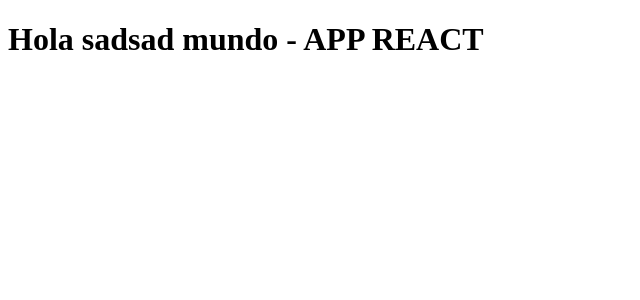
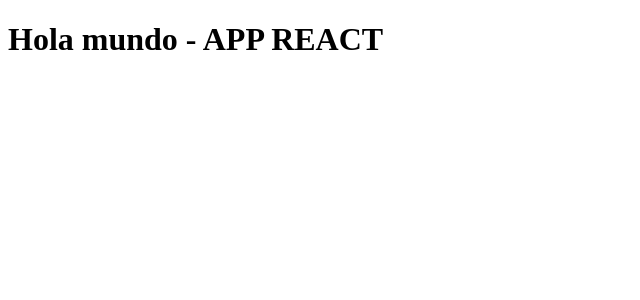
Before and after one commit to betoxd40/shakymar, a React app: page / in a window 1280 px wide. Shown: the top 300 px of the page, without its empty margins (0-640 px from the left). Built offline with nearby package versions, Linux system fonts and the light colour scheme; the HTML template or start-up script is replaced by a standard one.

Commit message:
el servidor se inicia con npm run node

```diff
--- a/package.json
+++ b/package.json
@@ -5,7 +5,8 @@
   "main": "index.js",
   "scripts": {
     "start":
-      "webpack && webpack-dev-server --config ./webpack.config.js --mode development --open --hot",
+      "webpack-dev-server --config ./webpack.config.js --mode development --open --hot",
+    "node": "node ./server/server.js",
     "build": "webpack"
   },
   "repository": {
@@ -19,6 +20,7 @@
   },
   "homepage": "https://github.com/betoxd40/shakymar#readme",
   "dependencies": {
+    "express": "^4.16.3",
     "react": "^16.3.2",
     "react-dom": "^16.3.2",
     "react-redux": "^5.0.7",
--- a/src/components/App.js
+++ b/src/components/App.js
@@ -4,7 +4,7 @@
   render() {
     return (
       <div>
-        <h1>Hola sadsad mundo - APP REACT</h1>
+        <h1>Hola mundo - APP REACT</h1>
       </div>
     );
   }
--- a/webpack.config.js
+++ b/webpack.config.js
@@ -2,6 +2,7 @@
 const path = require('path');
 
 module.exports = {
+  mode: 'none',
   entry: './src/index.js',
   module: {
     rules: [
```
Also changed, not shown: 3 other files (tests, documents, lock files or other folders).
